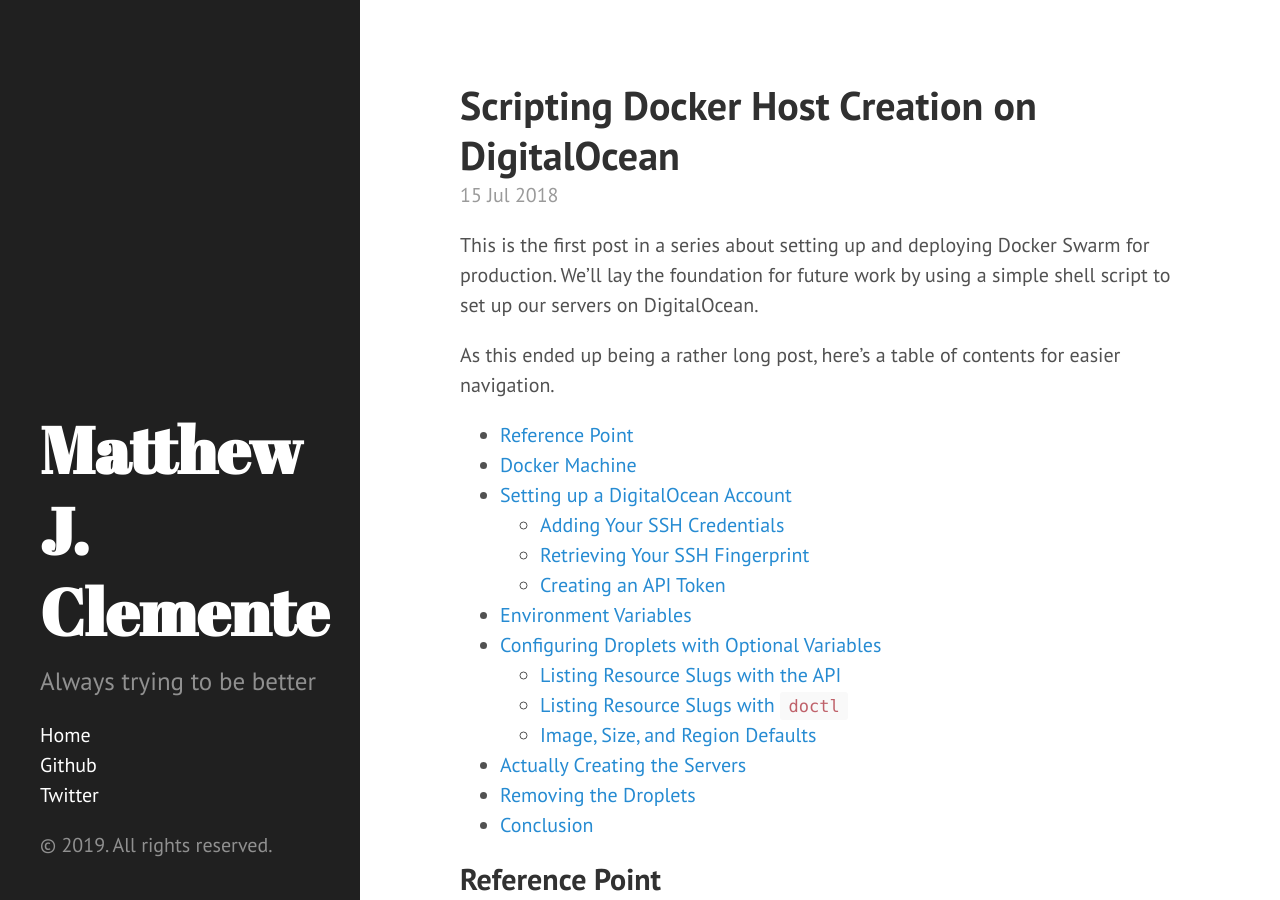
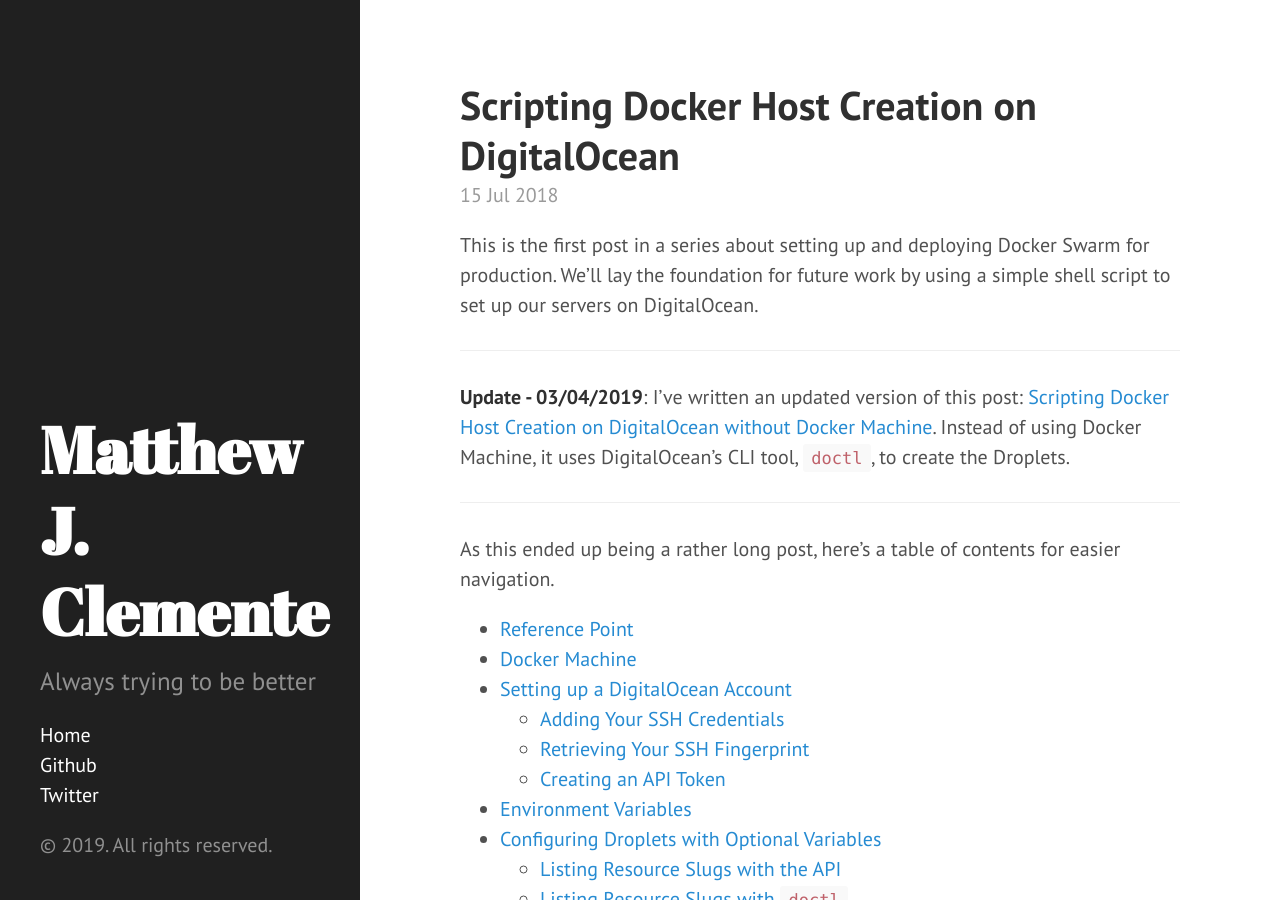
Before and after one commit to mjclemente/mjclemente.github.io, a Jekyll site: the page built from _posts/2018-07-15-create-docker-nodes-on-digitalocean-with-shell-script.md, in a window 1280 px wide and 900 px high. Built offline with Jekyll 4.4.1, drawn with Linux system fonts in a browser that asks for light colours; comment, search, counter and statistics services are not loaded.

Commit message:
Add link to updated post

```diff
--- a/_posts/2018-07-15-create-docker-nodes-on-digitalocean-with-shell-script.md
+++ b/_posts/2018-07-15-create-docker-nodes-on-digitalocean-with-shell-script.md
@@ -6,6 +6,12 @@
 ---
 This is the first post in a series about setting up and deploying Docker Swarm for production. We'll lay the foundation for future work by using a simple shell script to set up our servers on DigitalOcean.
 <!--more-->
+
+___
+
+**Update - 03/04/2019**: I've written an updated version of this post: [Scripting Docker Host Creation on DigitalOcean without Docker Machine](/2019/03/04/script-docker-host-creation-digitalocean-doctl.html). Instead of using Docker Machine, it uses DigitalOcean's CLI tool, `doctl`, to create the Droplets.
+
+___
 
 As this ended up being a rather long post, here's a table of contents for easier navigation.
 * TOC
```
